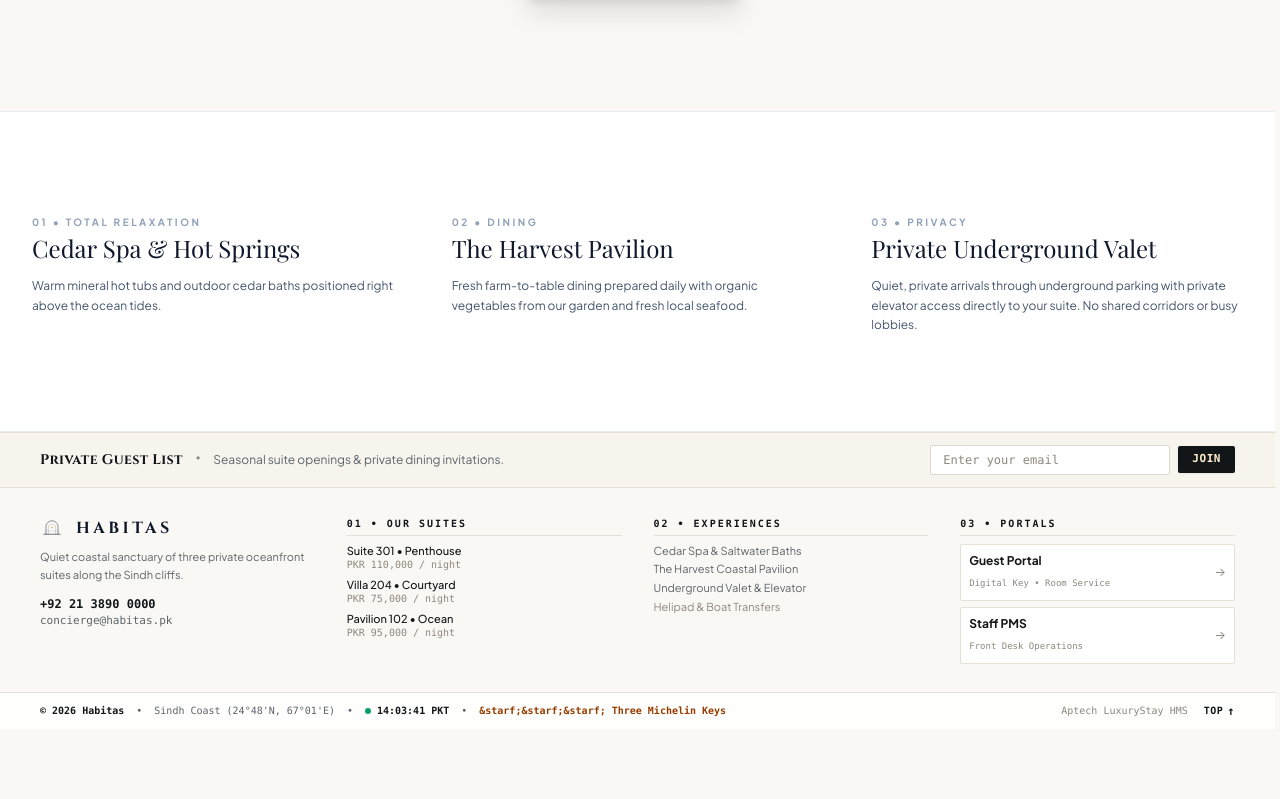
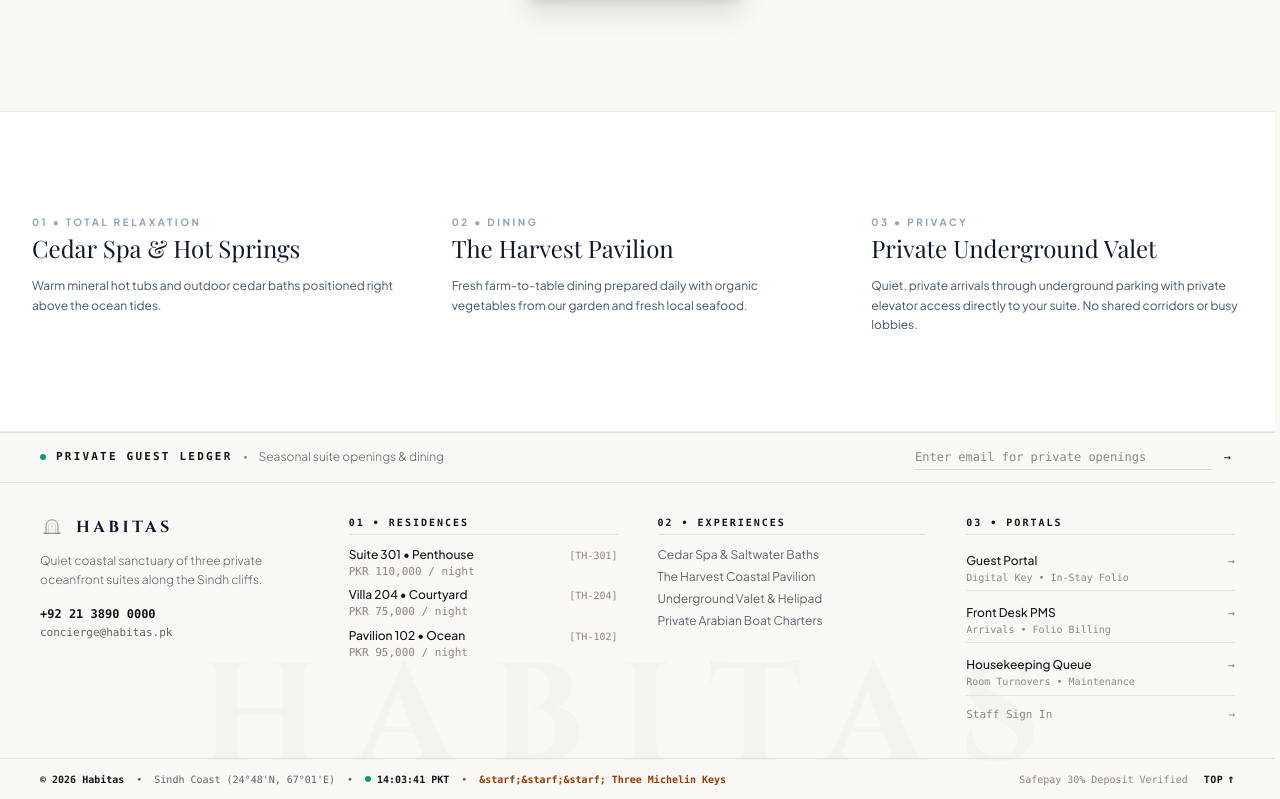
Before and after one commit to ahmed-husssain/HotelMS, a React (Vite) app in the folder client/: page / in a window 1280 px wide. Shown: the part 2859-3658 px from the top of the page. Before the commit the page ends 3588 px from the top, so only its background shows below. Built offline with nearby package versions, Linux system fonts and the light colour scheme; a web font is replaced by a local one.

Commit message:
refactor(ui): implement minimal editorial travertine footer with zero clutter

```diff
--- a/client/src/components/Footer.jsx
+++ b/client/src/components/Footer.jsx
@@ -3,13 +3,14 @@ import { Link } from 'react-router-dom'
 import BrandLogo from './BrandLogo'
 
 /**
- * Ultra-Compact Minimal Luxury Footer for Habitas
+ * Minimalist Travertine Footer for Habitas
  *
- * Optimized for low vertical footprint (~270px total):
- * - Slim horizontal guest invitation ribbon (42px)
- * - Equalized 4-column directory with zero dead space
- * - Integrated live telemetry & status bar (PKT Asia/Karachi UTC+5)
- * - All essential links preserved: Suites + Rates, Experiences, Portals, Direct Contact
+ * - Single unified #FAF8F5 surface (zero color banding)
+ * - Minimal wording, zero corporate/marketing fluff
+ * - Sleek hairline guest ledger strip (no eCommerce boxes)
+ * - Clean typographic directory with subtle hover micro-interactions
+ * - Subtle watermark monogram across the baseline
+ * - Live Karachi (PKT / UTC+5) ticking clock & Michelin keys
  */
 export default function Footer() {
   const [estateTime, setEstateTime] = useState('')
@@ -50,65 +51,78 @@ export default function Footer() {
   }
 
   return (
-    <footer className="w-full bg-[#FAF8F5] text-[#121619] border-t border-[#E5DFD5] font-sans-clean select-none">
+    <footer className="w-full bg-[#FAF8F5] text-[#121619] border-t border-[#E5DFD5] font-sans-clean select-none relative overflow-hidden">
+
+      {/* Subtle Architectural Watermark Monogram */}
+      <div
+        aria-hidden="true"
+        className="absolute -bottom-6 left-1/2 -translate-x-1/2 text-[120px] sm:text-[140px] font-cinzel font-bold text-slate-900/[0.025] tracking-[0.25em] pointer-events-none select-none whitespace-nowrap"
+      >
+        HABITAS
+      </div>
+
       {/* ============================================================== */}
-      {/* 1. SLIM HORIZONTAL GUEST INVITATION STRIP (COMPACT ~44px) */}
+      {/* 1. MINIMAL GUEST LEDGER STRIP (SEAMLESS HAIRLINE) */}
       {/* ============================================================== */}
-      <div className="border-b border-[#E5DFD5] py-3 px-6 sm:px-10 bg-[#F7F4EE]">
-        <div className="max-w-7xl mx-auto flex flex-col sm:flex-row sm:items-center justify-between gap-3 text-xs">
-          <div className="flex items-center gap-3">
-            <span className="font-cinzel font-bold text-sm text-[#121619] tracking-wide">
-              Private Guest List
+      <div className="border-b border-[#E5DFD5] px-6 sm:px-10 py-3 relative z-10">
+        <div className="max-w-7xl mx-auto flex flex-col sm:flex-row items-start sm:items-center justify-between gap-3 text-xs">
+
+          <div className="flex items-center gap-2.5">
+            <span className="w-1.5 h-1.5 rounded-full bg-emerald-600 animate-pulse shrink-0"></span>
+            <span className="font-mono text-[11px] tracking-[0.2em] uppercase font-bold text-[#121619]">
+              Private Guest Ledger
             </span>
-            <span className="hidden md:inline text-[#8E877C] font-mono text-[11px]">&bull;</span>
-            <span className="hidden md:inline text-[#5C646A] text-xs">
-              Seasonal suite openings &amp; private dining invitations.
+            <span className="text-[#8E877C] font-mono text-[10px]">&bull;</span>
+            <span className="text-[#5C646A] text-xs font-light">
+              Seasonal suite openings &amp; dining
             </span>
           </div>
 
-          <div>
+          <div className="w-full sm:w-auto">
             {isSubmitted ? (
-              <div className="px-3 py-1 bg-emerald-50 border border-emerald-300 rounded-[2px] text-xs font-mono text-emerald-950 flex items-center gap-2">
-                <span className="w-1.5 h-1.5 rounded-full bg-emerald-600 animate-pulse"></span>
-                <span>You have been added to our private guest list.</span>
+              <div className="text-xs font-mono text-emerald-900 flex items-center gap-2 py-1">
+                <span className="w-1.5 h-1.5 rounded-full bg-emerald-600"></span>
+                <span>Email recorded in private ledger.</span>
               </div>
             ) : (
-              <form onSubmit={handleInquirySubmit} className="flex items-center gap-2 max-w-sm w-full sm:w-auto">
+              <form onSubmit={handleInquirySubmit} className="flex items-center gap-2 w-full sm:w-80 relative">
                 <input
                   type="email"
                   required
                   value={inquiryEmail}
                   onChange={(e) => setInquiryEmail(e.target.value)}
-                  placeholder="Enter your email"
-                  className="flex-1 sm:w-60 bg-white border border-[#DDD7CE] px-3 py-1.5 text-xs text-[#121619] placeholder:text-[#8E877C] rounded-[2px] focus:outline-none focus:border-[#121619] font-mono"
+                  placeholder="Enter email for private openings"
+                  className="w-full bg-transparent border-b border-[#DDD7CE] focus:border-[#121619] py-1 text-xs text-[#121619] placeholder:text-[#8E877C] font-mono focus:outline-none transition-colors"
                 />
                 <button
                   type="submit"
-                  className="px-3.5 py-1.5 bg-[#121619] hover:bg-[#252B30] text-[#FFF0CA] font-mono text-[11px] font-semibold uppercase tracking-wider rounded-[2px] transition-all cursor-pointer shrink-0 active:scale-95 shadow-xs"
+                  aria-label="Submit email"
+                  className="text-xs font-mono text-[#121619] hover:text-amber-800 transition-colors px-1 cursor-pointer"
                 >
-                  Join
+                  &rarr;
                 </button>
               </form>
             )}
           </div>
+
         </div>
       </div>
 
       {/* ============================================================== */}
-      {/* 2. BALANCED 4-COLUMN DIRECTORY (EQUAL HEIGHTS, ZERO DEAD SPACE) */}
+      {/* 2. REFINED 4-COLUMN DIRECTORY (CLEAN EDITORIAL TYPOGRAPHY) */}
       {/* ============================================================== */}
-      <div className="max-w-7xl mx-auto px-6 sm:px-10 py-6 sm:py-7">
-        <div className="grid grid-cols-2 md:grid-cols-4 gap-6 lg:gap-8 items-start">
+      <div className="max-w-7xl mx-auto px-6 sm:px-10 py-8 relative z-10">
+        <div className="grid grid-cols-2 md:grid-cols-4 gap-8 lg:gap-10 items-start">
 
-          {/* Column 1: Brand & Direct Contact */}
-          <div className="space-y-2">
+          {/* Column 1: Brand & Contact */}
+          <div className="space-y-3">
             <BrandLogo variant="full" theme="dark" size="sm" to="/" />
 
-            <p className="text-[11px] text-[#5C646A] leading-relaxed max-w-xs">
+            <p className="text-xs text-[#5C646A] leading-relaxed max-w-xs font-light">
               Quiet coastal sanctuary of three private oceanfront suites along the Sindh cliffs.
             </p>
 
-            <div className="pt-1 space-y-0.5 text-xs font-mono">
+            <div className="pt-1 space-y-1 text-xs font-mono">
               <a href="tel:+922138900000" className="block font-semibold text-[#121619] hover:text-amber-800 transition-colors">
                 +92 21 3890 0000
               </a>
@@ -118,38 +132,47 @@ export default function Footer() {
             </div>
           </div>
 
-          {/* Column 2: Our Suites with Real Rates */}
-          <div className="space-y-2">
+          {/* Column 2: Residences & Rates */}
+          <div className="space-y-3">
             <span className="text-[10px] font-mono tracking-[0.2em] font-bold text-[#121619] uppercase block pb-1 border-b border-[#E5DFD5]">
-              01 &bull; OUR SUITES
+              01 &bull; RESIDENCES
             </span>
-            <ul className="space-y-1.5 text-xs">
+            <ul className="space-y-2 text-xs">
               <li>
                 <Link to="/reserve?room=301" className="block group transition-transform duration-200 hover:translate-x-1">
-                  <span className="font-medium text-[#121619] group-hover:text-amber-800 transition-colors block text-[11px]">
+                  <div className="flex items-baseline justify-between">
+                    <span className="font-medium text-[#121619] group-hover:text-amber-800 transition-colors">
                       Suite 301 &bull; Penthouse
                     </span>
-                  <span className="text-[10px] text-[#8E877C] font-mono block">
+                    <span className="text-[10px] font-mono text-[#8E877C]">[TH-301]</span>
+                  </div>
+                  <span className="text-[11px] text-[#8E877C] font-mono block mt-0.5">
                     PKR 110,000 / night
                   </span>
                 </Link>
               </li>
               <li>
                 <Link to="/reserve?room=204" className="block group transition-transform duration-200 hover:translate-x-1">
-                  <span className="font-medium text-[#121619] group-hover:text-amber-800 transition-colors block text-[11px]">
+                  <div className="flex items-baseline justify-between">
+                    <span className="font-medium text-[#121619] group-hover:text-amber-800 transition-colors">
                       Villa 204 &bull; Courtyard
                     </span>
-                  <span className="text-[10px] text-[#8E877C] font-mono block">
+                    <span className="text-[10px] font-mono text-[#8E877C]">[TH-204]</span>
+                  </div>
+                  <span className="text-[11px] text-[#8E877C] font-mono block mt-0.5">
                     PKR 75,000 / night
                   </span>
                 </Link>
               </li>
               <li>
                 <Link to="/reserve?room=102" className="block group transition-transform duration-200 hover:translate-x-1">
-                  <span className="font-medium text-[#121619] group-hover:text-amber-800 transition-colors block text-[11px]">
+                  <div className="flex items-baseline justify-between">
+                    <span className="font-medium text-[#121619] group-hover:text-amber-800 transition-colors">
                       Pavilion 102 &bull; Ocean
                     </span>
-                  <span className="text-[10px] text-[#8E877C] font-mono block">
+                    <span className="text-[10px] font-mono text-[#8E877C]">[TH-102]</span>
+                  </div>
+                  <span className="text-[11px] text-[#8E877C] font-mono block mt-0.5">
                     PKR 95,000 / night
                   </span>
                 </Link>
@@ -157,61 +180,86 @@ export default function Footer() {
             </ul>
           </div>
 
-          {/* Column 3: Resort Experiences */}
-          <div className="space-y-2">
+          {/* Column 3: Experiences */}
+          <div className="space-y-3">
             <span className="text-[10px] font-mono tracking-[0.2em] font-bold text-[#121619] uppercase block pb-1 border-b border-[#E5DFD5]">
               02 &bull; EXPERIENCES
             </span>
-            <ul className="space-y-1 text-xs text-[#5C646A]">
+            <ul className="space-y-1.5 text-xs text-[#5C646A]">
               <li>
-                <a href="#experience" className="block text-[11px] hover:text-amber-800 transition-colors">
+                <a href="#experience" className="block hover:text-amber-800 transition-colors">
                   Cedar Spa &amp; Saltwater Baths
                 </a>
               </li>
               <li>
-                <a href="#experience" className="block text-[11px] hover:text-amber-800 transition-colors">
+                <a href="#experience" className="block hover:text-amber-800 transition-colors">
                   The Harvest Coastal Pavilion
                 </a>
               </li>
               <li>
-                <a href="#experience" className="block text-[11px] hover:text-amber-800 transition-colors">
-                  Underground Valet &amp; Elevator
+                <a href="#experience" className="block hover:text-amber-800 transition-colors">
+                  Underground Valet &amp; Helipad
                 </a>
               </li>
               <li>
-                <span className="block text-[11px] text-[#8E877C]">
-                  Helipad &amp; Boat Transfers
-                </span>
+                <a href="#experience" className="block hover:text-amber-800 transition-colors">
+                  Private Arabian Boat Charters
+                </a>
               </li>
             </ul>
           </div>
 
-          {/* Column 4: Portals */}
-          <div className="space-y-2">
+          {/* Column 4: Portals & Access (Sleek Hairline Rows - No Boxy Cards) */}
+          <div className="space-y-3">
             <span className="text-[10px] font-mono tracking-[0.2em] font-bold text-[#121619] uppercase block pb-1 border-b border-[#E5DFD5]">
               03 &bull; PORTALS
             </span>
-            <div className="space-y-1.5">
+            <div className="space-y-2 text-xs">
               <Link
                 to="/my-stay"
-                className="flex items-center justify-between p-2 rounded-[2px] bg-white border border-[#E5DFD5] hover:border-[#121619] hover:shadow-2xs transition-all group"
+                className="group block py-1.5 border-b border-[#E5DFD5]/80 hover:border-[#121619] transition-colors"
               >
-                <div>
-                  <span className="font-bold text-xs text-[#121619] block leading-tight">Guest Portal</span>
-                  <span className="text-[9px] text-[#8E877C] font-mono">Digital Key &bull; Room Service</span>
+                <div className="flex items-center justify-between text-[#121619]">
+                  <span className="font-medium group-hover:text-amber-800 transition-colors">Guest Portal</span>
+                  <span className="font-mono text-xs text-[#8E877C] group-hover:translate-x-1 transition-transform group-hover:text-[#121619]">&rarr;</span>
                 </div>
-                <span className="text-xs text-[#8E877C] group-hover:text-[#121619] transition-transform group-hover:translate-x-0.5">&rarr;</span>
+                <span className="text-[10px] font-mono text-[#8E877C] block mt-0.5">
+                  Digital Key &bull; In-Stay Folio
+                </span>
               </Link>
 
               <Link
                 to="/pms"
-                className="flex items-center justify-between p-2 rounded-[2px] bg-white border border-[#E5DFD5] hover:border-[#121619] hover:shadow-2xs transition-all group"
+                className="group block py-1.5 border-b border-[#E5DFD5]/80 hover:border-[#121619] transition-colors"
               >
-                <div>
-                  <span className="font-bold text-xs text-[#121619] block leading-tight">Staff PMS</span>
-                  <span className="text-[9px] text-[#8E877C] font-mono">Front Desk Operations</span>
+                <div className="flex items-center justify-between text-[#121619]">
+                  <span className="font-medium group-hover:text-amber-800 transition-colors">Front Desk PMS</span>
+                  <span className="font-mono text-xs text-[#8E877C] group-hover:translate-x-1 transition-transform group-hover:text-[#121619]">&rarr;</span>
                 </div>
-                <span className="text-xs text-[#8E877C] group-hover:text-[#121619] transition-transform group-hover:translate-x-0.5">&rarr;</span>
+                <span className="text-[10px] font-mono text-[#8E877C] block mt-0.5">
+                  Arrivals &bull; Folio Billing
+                </span>
+              </Link>
+
+              <Link
+                to="/housekeeping"
+                className="group block py-1.5 border-b border-[#E5DFD5]/80 hover:border-[#121619] transition-colors"
+              >
+                <div className="flex items-center justify-between text-[#121619]">
+                  <span className="font-medium group-hover:text-amber-800 transition-colors">Housekeeping Queue</span>
+                  <span className="font-mono text-xs text-[#8E877C] group-hover:translate-x-1 transition-transform group-hover:text-[#121619]">&rarr;</span>
+                </div>
+                <span className="text-[10px] font-mono text-[#8E877C] block mt-0.5">
+                  Room Turnovers &bull; Maintenance
+                </span>
+              </Link>
+
+              <Link
+                to="/login"
+                className="group block py-1 text-[11px] font-mono text-[#8E877C] hover:text-[#121619] transition-colors flex items-center justify-between pt-1"
+              >
+                <span>Staff Sign In</span>
+                <span className="group-hover:translate-x-1 transition-transform">&rarr;</span>
               </Link>
             </div>
           </div>
@@ -220,26 +268,26 @@ export default function Footer() {
       </div>
 
       {/* ============================================================== */}
-      {/* 3. INTEGRATED TELEMETRY & ACCREDITATION BAR (COMPACT ~36px) */}
+      {/* 3. INTEGRATED TELEMETRY & ACCREDITATION BAR (SEAMLESS) */}
       {/* ============================================================== */}
-      <div className="border-t border-[#E5DFD5] bg-white/80 px-6 sm:px-10 py-2.5">
+      <div className="border-t border-[#E5DFD5] px-6 sm:px-10 py-3 relative z-10">
         <div className="max-w-7xl mx-auto flex flex-col md:flex-row items-center justify-between gap-2 text-[10px] font-mono text-[#5C646A]">
 
           <div className="flex flex-wrap items-center gap-3">
             <span className="font-bold text-[#121619]">&copy; 2026 Habitas</span>
             <span>&bull;</span>
-            <span>Sindh Coast (24°48'N, 67°01'E)</span>
+            <span>Sindh Coast (24&deg;48&apos;N, 67&deg;01&apos;E)</span>
             <span>&bull;</span>
             <span className="flex items-center gap-1.5 font-bold text-[#121619]">
               <span className="w-1.5 h-1.5 rounded-full bg-emerald-600 animate-pulse"></span>
-              <span>{estateTime || '16:15:00 PKT'}</span>
+              <span>{estateTime || '16:25:00 PKT'}</span>
             </span>
             <span className="hidden sm:inline">&bull;</span>
             <span className="hidden sm:inline text-amber-800 font-semibold">&starf;&starf;&starf; Three Michelin Keys</span>
           </div>
 
           <div className="flex items-center gap-4">
-            <span className="hidden lg:inline text-[#8E877C]">Aptech LuxuryStay HMS</span>
+            <span className="hidden lg:inline text-[#8E877C]">Safepay 30% Deposit Verified</span>
             <button
               type="button"
               onClick={scrollToTop}
```
Lines whose indentation alone changed are shown as unchanged.
